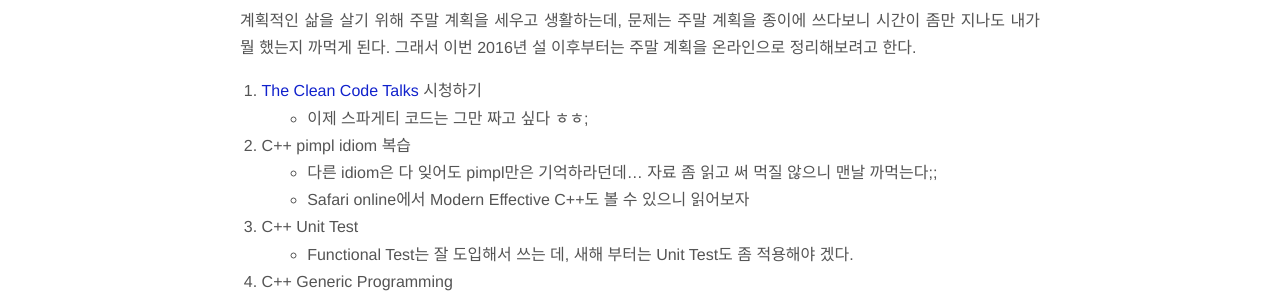
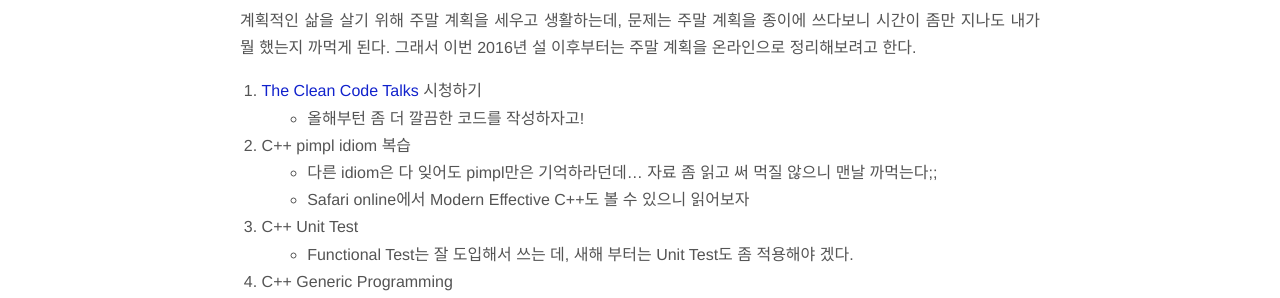
Before and after one commit to jason-heo/jason-heo.github.io, a Jekyll site: the page built from _posts/2016-02-12-weekends-plan.md, in a window 1280 px wide. Shown: the part 374-672 px from the top of the page. Built offline with Jekyll 4.4.1, drawn with Linux system fonts in a browser that asks for light colours; comment, search, counter and statistics services are not loaded.

Commit message:
Update 2016-02-12-weekends-plan.md

```diff
--- a/_posts/2016-02-12-weekends-plan.md
+++ b/_posts/2016-02-12-weekends-plan.md
@@ -7,7 +7,7 @@ categories: programming
 계획적인 삶을 살기 위해 주말 계획을 세우고 생활하는데, 문제는 주말 계획을 종이에 쓰다보니 시간이 좀만 지나도 내가 뭘 했는지 까먹게 된다. 그래서 이번 2016년 설 이후부터는 주말 계획을 온라인으로 정리해보려고 한다.
 
 1. [The Clean Code Talks](https://www.youtube.com/watch?v=4F72VULWFvc) 시청하기
-    - 이제 스파게티 코드는 그만 짜고 싶다 ㅎㅎ;
+    - 올해부턴 좀 더 깔끔한 코드를 작성하자고!
 1. C++ pimpl idiom 복습
     - 다른 idiom은 다 잊어도 pimpl만은 기억하라던데... 자료 좀 읽고 써 먹질 않으니 맨날 까먹는다;;
     - Safari online에서 Modern Effective C++도 볼 수 있으니 읽어보자
```
